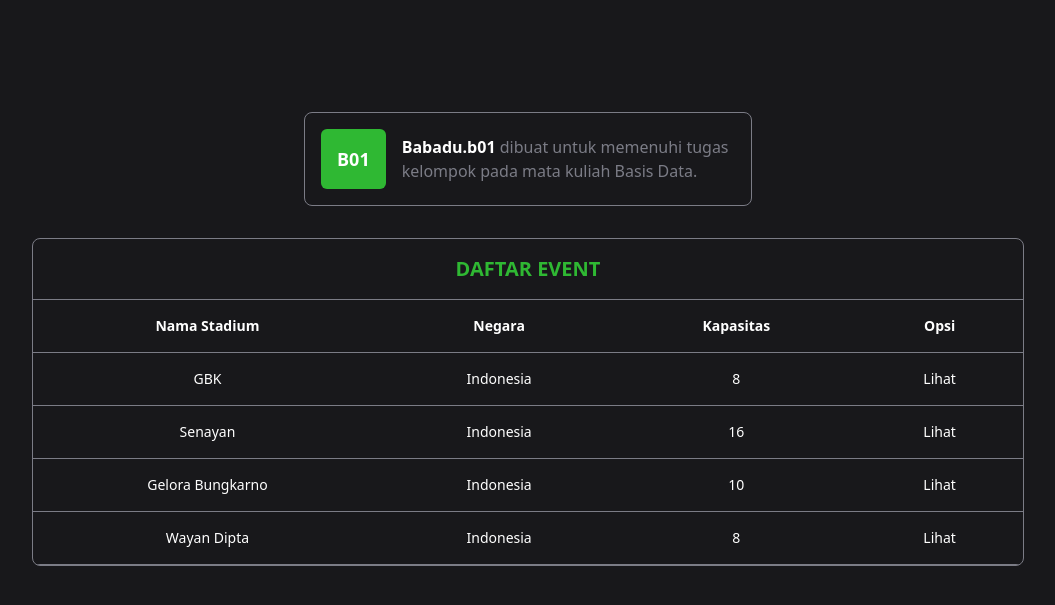
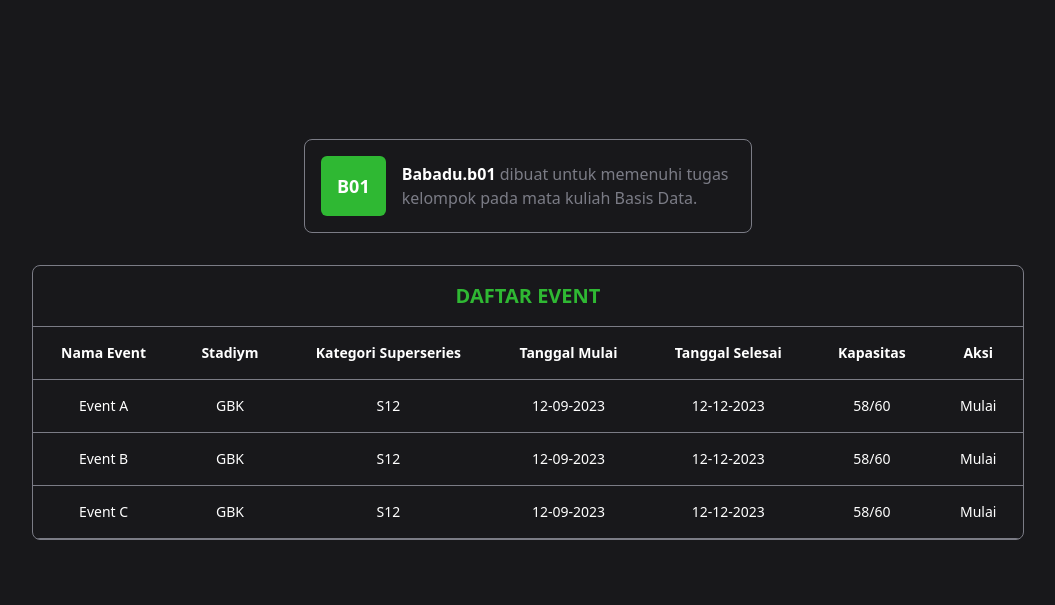
Before and after one commit to basdat-2023-b01/babadu-app, a Django app: page /event/ in a window 1280 px wide. Shown: the part 61-666 px from the top of the page, without its empty margins (112-1167 px from the left). Run offline with Django 4.2, Linux system fonts and the light colour scheme; some libraries are stand-ins or nearby versions.

Commit message:
feat: umpire view

```diff
--- a/event/templates/daftar_stadium.html
+++ b/event/templates/daftar_stadium.html
@@ -25,7 +25,9 @@
                 </div>
             </div>
         </section>
-        <section class="pt-4 border border-shark-400 rounded-lg overflow-hidden flex flex-col w-full">
+
+        <section id="event-view-atlet"
+            class="pt-4 border border-shark-400 rounded-lg overflow-hidden flex flex-col w-full hidden">
             <section class="space-y-2">
                 <div class="text-xl text-center font-semibold pb-2 text-primary-500">
                     DAFTAR EVENT
@@ -85,6 +87,70 @@
                 </tbody>
             </table>
         </section>
+
+        <section id="event-view-umpire"
+            class="pt-4 border border-shark-400 rounded-lg overflow-hidden flex flex-col w-full">
+            <section class="space-y-2">
+                <div class="text-xl text-center font-semibold pb-2 text-primary-500">
+                    DAFTAR EVENT
+                </div>
+                <hr class="border-shark-400">
+            </section>
+            <table class="min-w-full text-sm font-light text-center">
+                <thead class="border-b font-medium border-shark-400">
+                    <tr>
+                        <th scope="col" class="px-6 py-4">Nama Event</th>
+                        <th scope="col" class="px-6 py-4">Stadiym</th>
+                        <th scope="col" class="px-6 py-4">Kategori Superseries</th>
+                        <th scope="col" class="px-6 py-4">Tanggal Mulai</th>
+                        <th scope="col" class="px-6 py-4">Tanggal Selesai</th>
+                        <th scope="col" class="px-6 py-4">Kapasitas</th>
+                        <th scope="col" class="px-6 py-4">Aksi</th>
+                    </tr>
+                </thead>
+                <tbody>
+                    <tr class="border-b transition duration-300 ease-in-out hover:bg-shark-700 border-shark-400">
+                        <td class="whitespace-nowrap px-6 py-4">Event A</td>
+                        <td class="whitespace-nowrap px-6 py-4">GBK</td>
+                        <td class="whitespace-nowrap px-6 py-4">S12</td>
+                        <td class="whitespace-nowrap px-6 py-4">12-09-2023</td>
+                        <td class="whitespace-nowrap px-6 py-4">12-12-2023</td>
+                        <td class="whitespace-nowrap px-6 py-4">58/60</td>
+                        <td class="whitespace-nowrap px-6 py-4">
+                            <a href="" class="hover:text-primary-500 hover:underline transition">
+                                Mulai
+                            </a>
+                        </td>
+                    </tr>
+                    <tr class="border-b transition duration-300 ease-in-out hover:bg-shark-700 border-shark-400">
+                        <td class="whitespace-nowrap px-6 py-4">Event B</td>
+                        <td class="whitespace-nowrap px-6 py-4">GBK</td>
+                        <td class="whitespace-nowrap px-6 py-4">S12</td>
+                        <td class="whitespace-nowrap px-6 py-4">12-09-2023</td>
+                        <td class="whitespace-nowrap px-6 py-4">12-12-2023</td>
+                        <td class="whitespace-nowrap px-6 py-4">58/60</td>
+                        <td class="whitespace-nowrap px-6 py-4">
+                            <a href="" class="hover:text-primary-500 hover:underline transition">
+                                Mulai
+                            </a>
+                        </td>
+                    </tr>
+                    <tr class="border-b transition duration-300 ease-in-out hover:bg-shark-700 border-shark-400">
+                        <td class="whitespace-nowrap px-6 py-4">Event C</td>
+                        <td class="whitespace-nowrap px-6 py-4">GBK</td>
+                        <td class="whitespace-nowrap px-6 py-4">S12</td>
+                        <td class="whitespace-nowrap px-6 py-4">12-09-2023</td>
+                        <td class="whitespace-nowrap px-6 py-4">12-12-2023</td>
+                        <td class="whitespace-nowrap px-6 py-4">58/60</td>
+                        <td class="whitespace-nowrap px-6 py-4">
+                            <a href="" class="hover:text-primary-500 hover:underline transition">
+                                Mulai
+                            </a>
+                        </td>
+                    </tr>
+                </tbody>
+            </table>
+        </section>
     </div>
 </section>
 
--- a/event/urls.py
+++ b/event/urls.py
@@ -7,4 +7,5 @@ urlpatterns = [
     path('', main, name='main'),
     path('<uuid:id>/', daftar_event, name='get-daftar-event'),
     path('<uuid:id1>/daftar-kategori/<uuid:id2>', daftar_kategori, name='get-daftar-kategori'),
+    path('pertandingan/<uuid:id>', pertandingan, name='pertandingan')
 ]
--- a/event/views.py
+++ b/event/views.py
@@ -8,3 +8,6 @@ def daftar_event(request, id):
 
 def daftar_kategori(request, id1,id2):
     return render(request, 'daftar_kategori.html')
+
+def pertandingan(request, id):
+    return render(request, 'pertandingan.html')
```
Also changed, not shown: event/templates/pertandingan.html (added, +85 -0 lines), pertandingan/templates/pertandingan.html (deleted, +0 -73 lines), pertandingan/templates/pertandinganss.html (added, +15 -0 lines).
